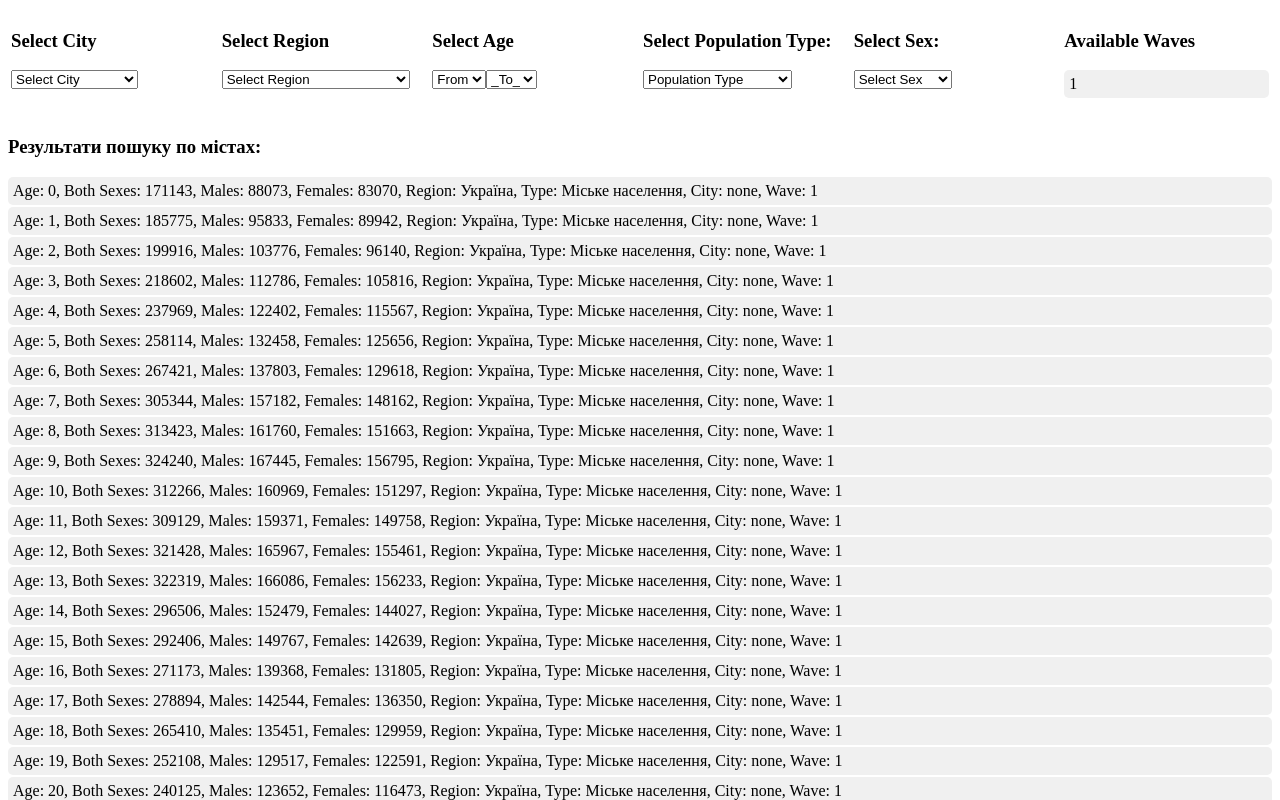
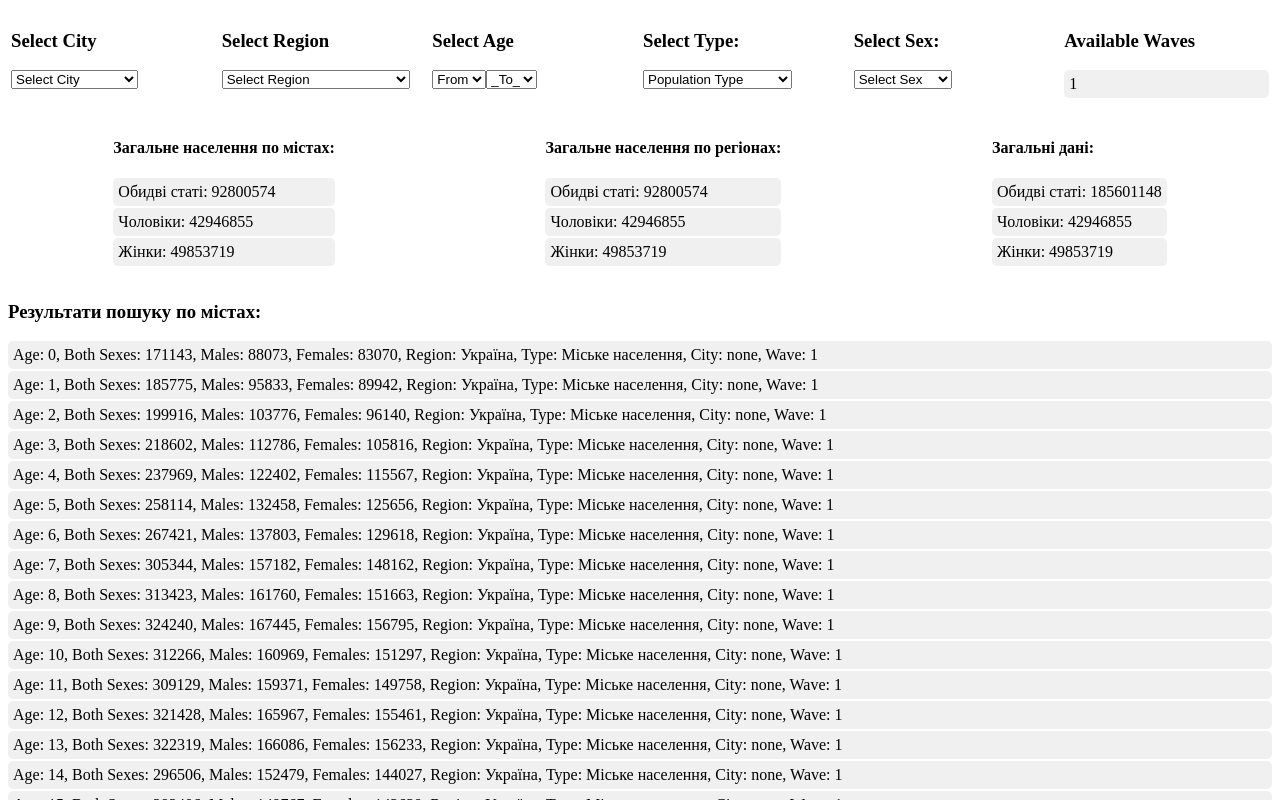
Before and after one commit to weissh0rn/vue-upc, a Vue app: page / in a window 1280 px wide. Shown: the top 800 px of the page. Built offline with nearby package versions, Linux system fonts and the light colour scheme.

Commit message:
feat: Display population data
Added population data output based on user-defined parameters
(cities, regions, age and population type).

Signed-off-by: Viacheslav Us <slava.us@icloud.com>

```diff
--- a/src/components/calc/population.js
+++ b/src/components/calc/population.js
@@ -13,7 +13,7 @@ export const usePopulationStore = defineStore('population', {
     populationData: [],
     // Save filtered data
     filteredPopulationDataCities: [],
-    filteredPopulationDataRegion: [],
+    filteredPopulationDataRegions: [],
     // The selected data of the cities, regions ...
     selectedCities: [],
     selectedRegions: [],
@@ -27,6 +27,14 @@ export const usePopulationStore = defineStore('population', {
       males: "Чоловіки",
       females: "Жінки"
     },
+    // Save total population for Cities:
+    totalBothSexesCities: 0,
+    totalMalesCities: 0,
+    totalFemalesCities: 0,
+    // Save total population for Regions:
+    totalBothSexesRegions: 0,
+    totalMalesRegions: 0,
+    totalFemalesRegions: 0,
   }),
 
   actions: {
@@ -52,29 +60,43 @@ export const usePopulationStore = defineStore('population', {
       const selectedAgeTo = this.selectedAgeTo;
 
       // Фільтруємо дані відповідно до обраних параметрів
-      this.filteredPopulationDataCities = this.populationData.filter(item => {
+      const filteredDataCities = this.populationData.filter(item => {
         let matchCities = !selectedCities.length || selectedCities.includes(item.city);
         let matchAge = (!selectedAgeFrom || item.age >= selectedAgeFrom) && (!selectedAgeTo || item.age <= selectedAgeTo);
 
         return matchCities && matchAge;
       });
+
+      // Оновлюємо загальне населення по статях для міст
+      this.totalBothSexesCities = filteredDataCities.reduce((sum, item) => sum + item.both_sexes, 0);
+      this.totalMalesCities = filteredDataCities.reduce((sum, item) => sum + item.males, 0);
+      this.totalFemalesCities = filteredDataCities.reduce((sum, item) => sum + item.females, 0);
+
+      this.filteredPopulationDataCities = filteredDataCities;
     },
 
     // Функція для фільтрації populationData для регіонів:
-    filterPopulationDataRegion() {
+    filterPopulationDataRegions() {
       const selectedRegions = this.selectedRegions;
       const selectedAgeFrom = this.selectedAgeFrom;
       const selectedAgeTo = this.selectedAgeTo;
       const selectedType = this.selectedType;
 
       // Filter the data based on selected parameters
-      this.filteredPopulationDataRegion = this.populationData.filter(item => {
+      const filteredDataRegions = this.populationData.filter(item => {
         let matchRegions = !selectedRegions.length || selectedRegions.includes(item.region);
         let matchAge = (!selectedAgeFrom || item.age >= selectedAgeFrom) && (!selectedAgeTo || item.age <= selectedAgeTo);
         let matchType = !selectedType || item.type === selectedType;
 
         return matchRegions && matchAge && matchType;
       });
+
+      // Оновлюємо загальне населення по статях для регіонів
+      this.totalBothSexesRegions = filteredDataRegions.reduce((sum, item) => sum + item.both_sexes, 0);
+      this.totalMalesRegions = filteredDataRegions.reduce((sum, item) => sum + item.males, 0);
+      this.totalFemalesRegions = filteredDataRegions.reduce((sum, item) => sum + item.females, 0);
+
+      this.filteredPopulationDataRegions = filteredDataRegions;
     },
 
     setPopulationData(data) {
--- a/src/views/Home.vue
+++ b/src/views/Home.vue
@@ -13,8 +13,8 @@ const filterPopulationCities = computed(() => {
 
 // Call filterPopulationData whenever the selected parameters change
 const filterPopulationRegion = computed(() => {
-  populationStore.filterPopulationDataRegion();
-  return populationStore.filteredPopulationDataRegion;
+  populationStore.filterPopulationDataRegions();
+  return populationStore.filteredPopulationDataRegions;
 });
 
 // Створення computed property для отримання унікальних даних з populationStore
@@ -25,14 +25,17 @@ const uniqueTypes = computed(() => populationStore.uniqueTypes);
 const sexOptions = computed(() => populationStore.sexOptions);
 const waves = computed(() => populationStore.uniqueWaves);
 
+// Створення computed property для отримання загальних даних про населення з populationStore
+const totalBothSexesCities = computed(() => populationStore.totalBothSexesCities);
+const totalMalesCities = computed(() => populationStore.totalMalesCities);
+const totalFemalesCities = computed(() => populationStore.totalFemalesCities);
+
+// Створення computed property для отримання загальних даних про населення Regions
+const totalBothSexesRegions = computed(() => populationStore.totalBothSexesRegions);
+const totalMalesRegions = computed(() => populationStore.totalMalesRegions);
+const totalFemalesRegions = computed(() => populationStore.totalFemalesRegions);
+
 // Функції для збереження вибраних даних в populationStore
-
-/*
-function saveSelectedCities(event) {
-  populationStore.setSelectedCities(event.target.value);
-}
-*/
-
 function saveSelectedCities(event) {
   const city = event.target.value;
   if (!populationStore.selectedCities.includes(city)) {
@@ -40,8 +43,18 @@ function saveSelectedCities(event) {
   }
 }
 
+/*
 function saveSelectedRegions(event) {
   populationStore.setSelectedRegions(event.target.value);
+}
+*/
+
+// Функції для збереження вибраних даних Regions в populationStore
+function saveSelectedRegions(event) {
+  const region = event.target.value;
+  if (!populationStore.selectedRegions.includes(region)) {
+    populationStore.setSelectedRegions([...populationStore.selectedRegions, region]);
+  }
 }
 
 function saveSelectedAgeFrom(event) {
@@ -63,7 +76,6 @@ function saveSelectedSex(event) {
 onMounted(() => {
   populationStore.loadInitialData();
 });
-
 </script>
 
 <template>
@@ -107,7 +119,7 @@ onMounted(() => {
       </div>
 
 			<div class="types">
-				<h3>Select Population Type:</h3>
+				<h3>Select Type:</h3>
 				<select @change="saveSelectedType($event)">
           <option disabled selected>Population Type</option>
 					<option v-for="type in uniqueTypes" :key="type" :value="type">
@@ -133,6 +145,39 @@ onMounted(() => {
 				</ul>
 			</div>
 
+    </div>
+
+    <div class="container">
+      <div class="list-container">
+
+        <div>
+          <h4>Загальне населення по містах:</h4>
+          <ul>
+            <li>Обидві статі: {{ totalBothSexesCities }}</li>
+            <li>Чоловіки: {{ totalMalesCities }}</li>
+            <li>Жінки: {{ totalFemalesCities }}</li>
+          </ul>
+        </div>
+
+        <div>
+          <h4>Загальне населення по регіонах:</h4>
+          <ul>
+            <li>Обидві статі: {{ totalBothSexesRegions }}</li>
+            <li>Чоловіки: {{ totalMalesRegions }}</li>
+            <li>Жінки: {{ totalFemalesRegions }}</li>
+          </ul>
+        </div>
+
+        <div>
+          <h4>Загальні дані:</h4>
+          <ul>
+            <li>Обидві статі: {{ totalBothSexesCities + totalBothSexesRegions }}</li>
+            <li>Чоловіки: {{ totalMalesRegions }}</li>
+            <li>Жінки: {{ totalFemalesRegions }}</li>
+          </ul>
+        </div>
+
+     </div>
     </div>
 
     <div>
```
Lines whose indentation alone changed are shown as unchanged.
